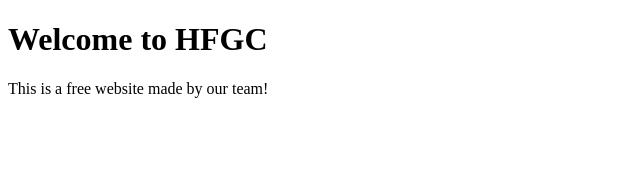
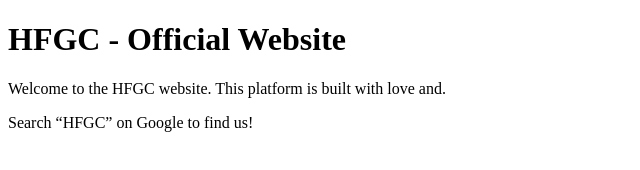
Before and after one commit to saronrai/hfgc.github.io, a plain HTML site: page index.html in a window 1280 px wide. Shown: the whole page, without its empty margins (0-640 px from the left). Drawn offline with Linux system fonts and the light colour scheme.

Commit message:
Update index.html

```diff
--- a/index.html
+++ b/index.html
@@ -3,13 +3,14 @@
 <head>
   <meta charset="UTF-8">
   <title>HFGC</title>
-  <meta name="description" content="Welcome to HFGC - a simple free website by hfgc">
-  <meta name="keywords" content="HFGC, ps tirtha rai, rhm Website, HTML Website">
-  <meta name="author" content="ps tirtha">
+  <meta name="description" content="Welcome to HFGC - the official website.">
+  <meta name="keywords" content="HFGC, Official Website, Free Site">
+  <meta name="author" content="HFGC">
   <link rel="stylesheet" href="style.css">
 </head>
 <body>
-  <h1>Welcome to HFGC</h1>
-  <p>This is a free website made by our team!</p>
+  <h1>HFGC - Official Website</h1>
+  <p>Welcome to the HFGC website. This platform is built with love and.</p>
+  <p>Search “HFGC” on Google to find us!</p>
 </body>
 </html>
```
